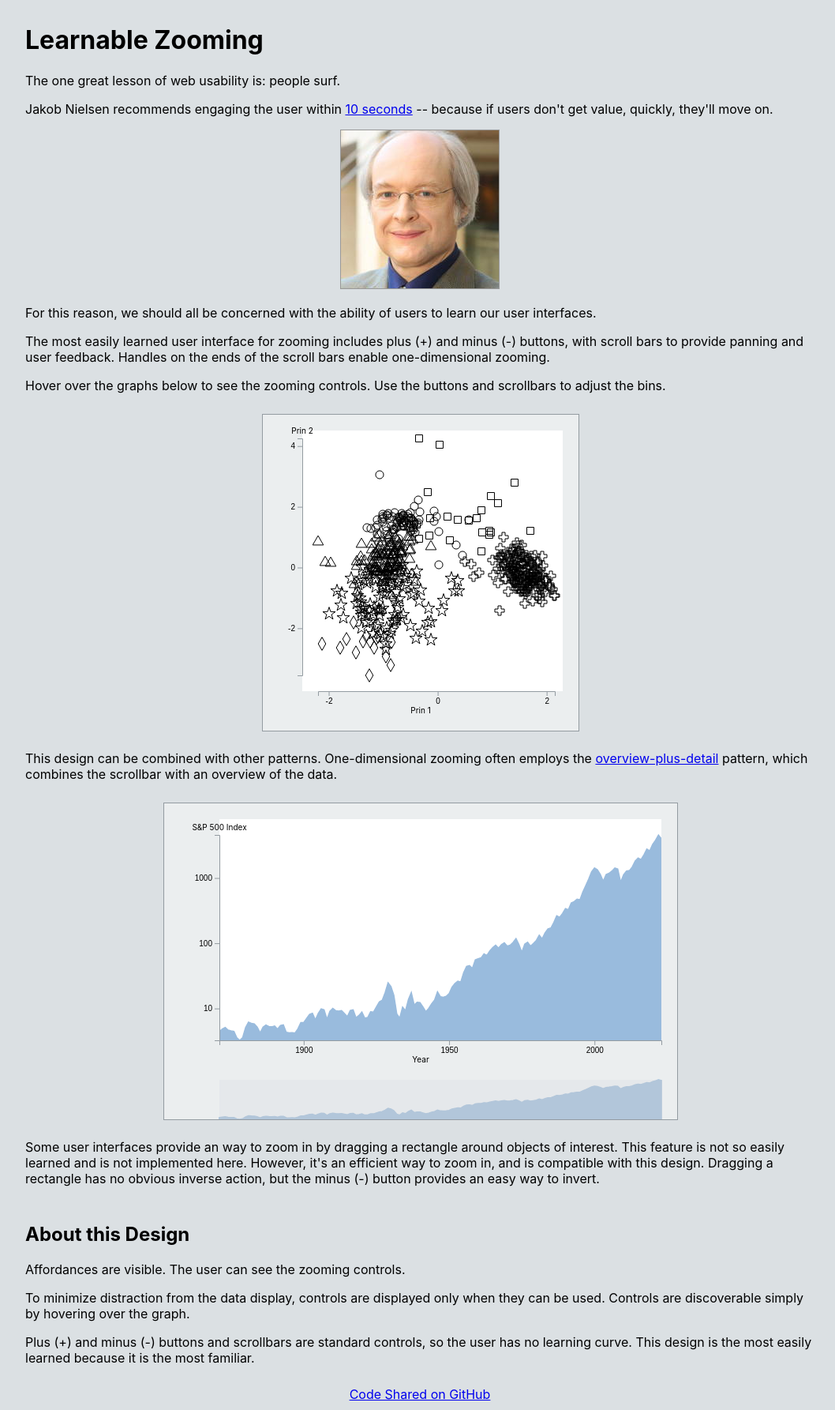
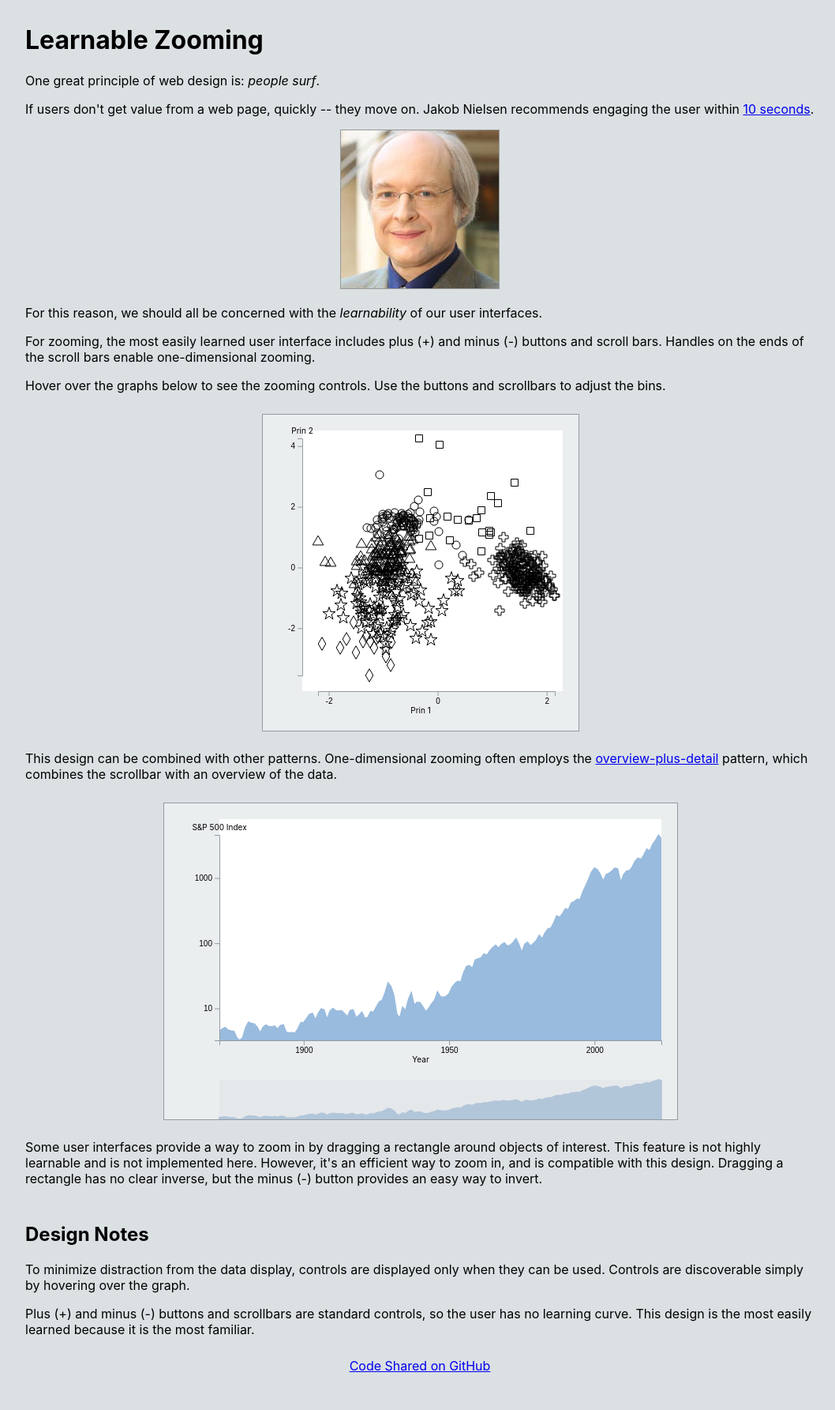
Before and after one commit to hemanrobinson/panning-zooming, a React (Create React App) app: page / in a window 1280 px wide. Shown: the whole page at 79% size, without its empty margins (108-1166 px from the left). After the commit the page ends 1749 px from the top, so only its background shows below. Built offline with nearby package versions, Linux system fonts and the light colour scheme.

Commit message:
improve text

```diff
--- a/src/App.js
+++ b/src/App.js
@@ -13,19 +13,19 @@ const App = () => {
             <div className="Description">
                 <h1>Learnable Zooming</h1>
                 <p>
-                The one great lesson of web usability is:  people surf.
+                One great principle of web design is:  <i>people surf</i>.
                 </p>
                 <p>
-                Jakob Nielsen recommends engaging the user within <a href="https://www.nngroup.com/articles/how-long-do-users-stay-on-web-pages/">10 seconds</a> -- because if users don't get value, quickly, they'll move on.
+                If users don't get value from a web page, quickly -- they move on.  Jakob Nielsen recommends engaging the user within <a href="https://www.nngroup.com/articles/how-long-do-users-stay-on-web-pages/">10 seconds</a>.
                 </p>
                 <p className="center">
                     <a href="https://www.nngroup.com"><img alt="Dr. Jakob Nielsen" src={nielsen}/></a>
                 </p>
                 <p>
-                For this reason, we should all be concerned with the ability of users to learn our user interfaces.
+                For this reason, we should all be concerned with the <i>learnability</i> of our user interfaces.
                 </p>
                 <p>
-                The most easily learned user interface for zooming includes plus (+) and minus (-) buttons, with scroll bars to provide panning and user feedback.  Handles on the ends of the scroll bars enable one-dimensional zooming.
+                For zooming, the most easily learned user interface includes plus (+) and minus (-) buttons and scroll bars.  Handles on the ends of the scroll bars enable one-dimensional zooming.
                 </p>
                 <p>
                 Hover over the graphs below to see the zooming controls.  Use the buttons and scrollbars to adjust the bins.
@@ -44,14 +44,11 @@ const App = () => {
             </div>
             <div className="Description">
                 <p>
-                Some user interfaces provide an way to zoom in by dragging a rectangle around objects of interest.  This feature is not so easily learned and is not implemented here.  However, it's an efficient way to zoom in, and is compatible with this design.  Dragging a rectangle has no obvious inverse action, but the minus (-) button provides an easy way to invert.
+                Some user interfaces provide a way to zoom in by dragging a rectangle around objects of interest.  This feature is not highly learnable and is not implemented here.  However, it's an efficient way to zoom in, and is compatible with this design.  Dragging a rectangle has no clear inverse, but the minus (-) button provides an easy way to invert.
                 </p>
             </div>
             <div className="Description">
-                <h2>About this Design</h2>
-                <p>
-                Affordances are visible.  The user can see the zooming controls.
-                </p>
+                <h2>Design Notes</h2>
                 <p>
                 To minimize distraction from the data display, controls are displayed only when they can be used.  Controls are discoverable simply by hovering over the graph.
                 </p>
```
Also changed, not shown: 2 other files (tests, documents, lock files or other folders).
